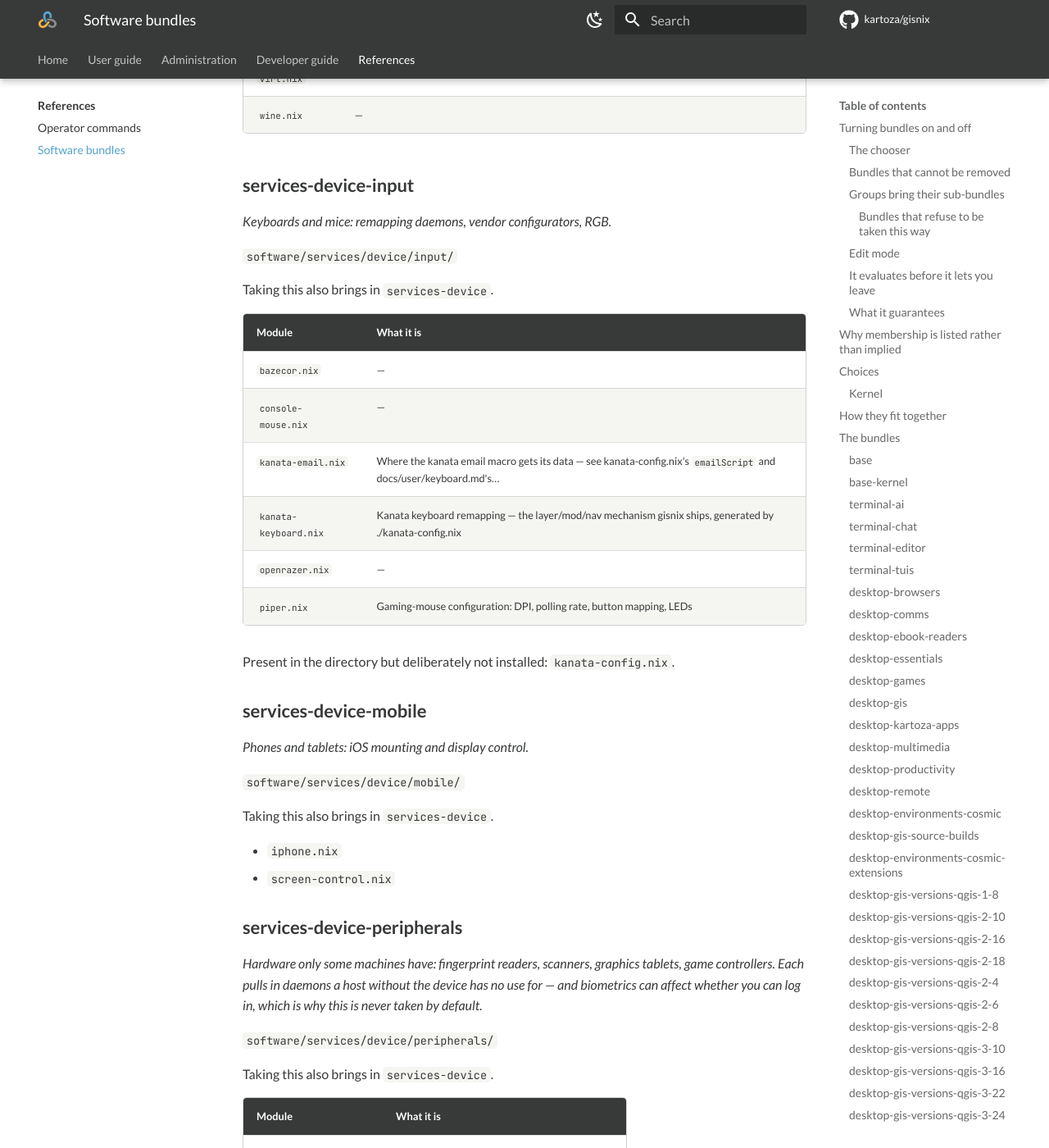
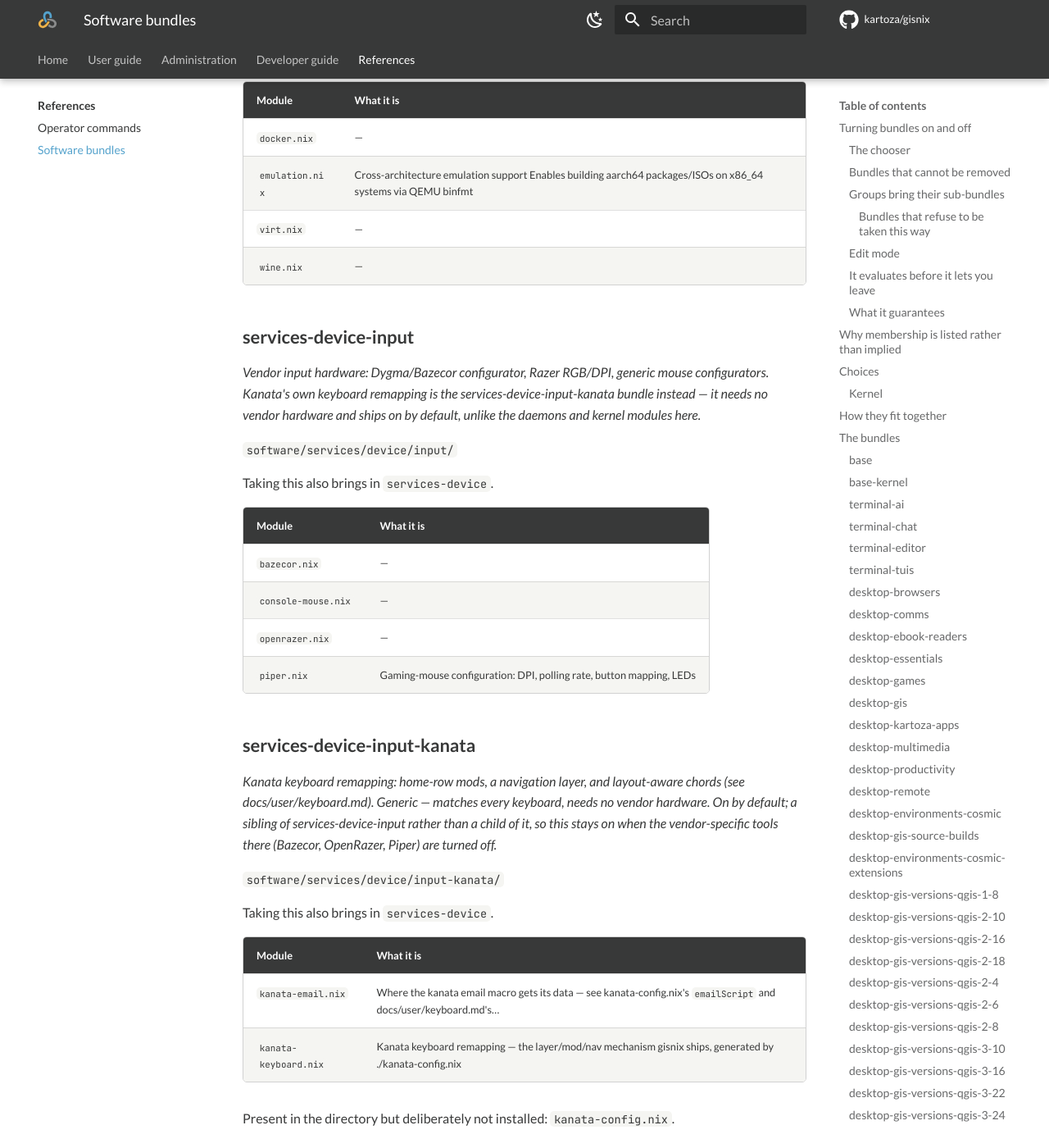
Before and after one commit to kartoza/gisnix, an MkDocs documentation site: the page built from docs/references/bundles.md, in a window 1280 px wide and 1400 px high, scrolled down 35699 px. Shown: the whole window at 82% size. Built offline with MkDocs 1.6.1 and Material for MkDocs 9.7.7, drawn with Linux system fonts in a browser that asks for light colours; comment, search, counter and statistics services are not loaded; some of the changed text lies outside the part shown.

Commit message:
feat: make kanata keyboard remapping on by default
Kanata was only reachable through services-device-input, bundled
together with Bazecor, OpenRazer, and Piper — vendor tools for hardware
most machines don't have, one of them an out-of-tree kernel module. That
made "just turn kanata on by default" and "keep vendor tools opt-in"
mutually exclusive as long as they shared one bundle.

Split kanata-keyboard.nix/kanata-email.nix/kanata-config.nix out into
their own services-device-input-kanata bundle — a sibling of
services-device-input under services-device, not a child of it, so it
stays on independent of the vendor tools. Added it to
DEFAULT_BUNDLES/ACTIVE (installer + gen-host-config.py), hosts/example,
and wired users.groups.uinput.members for the generated/example user —
kanata writes remapped keystrokes through /dev/uinput, and without that
group membership the feature would be "on" but silently non-functional
for the one account that matters on a fresh install.

```diff
--- a/docs/references/bundles.md
+++ b/docs/references/bundles.md
@@ -267,6 +267,7 @@ graph LR
   desktop_gis_versions_qgis_4_0["desktop-gis-versions-qgis-4-0<br/><i>opt-in</i>"]
   services_device_input["services-device-input"]
   services_device["services-device"]
+  services_device_input_kanata["services-device-input-kanata"]
   services_device_mobile["services-device-mobile"]
   services_device_peripherals["services-device-peripherals<br/><i>opt-in</i>"]
   services_device_printing["services-device-printing"]
@@ -310,6 +311,7 @@ graph LR
   desktop_gis_versions_qgis_3_8 --> desktop_gis
   desktop_gis_versions_qgis_4_0 --> desktop_gis
   services_device_input --> services_device
+  services_device_input_kanata --> services_device
   services_device_mobile --> services_device
   services_device_peripherals --> services_device
   services_device_printing --> services_device
@@ -364,13 +366,14 @@ graph LR
 | [`desktop-gis-versions-qgis-3-44`](#desktop-gis-versions-qgis-3-44)  | 1 | `desktop-gis` | — |
 | [`desktop-gis-versions-qgis-3-8`](#desktop-gis-versions-qgis-3-8)  | 1 | `desktop-gis` | — |
 | [`desktop-gis-versions-qgis-4-0`](#desktop-gis-versions-qgis-4-0)  | 1 | `desktop-gis` | — |
-| [`services-device`](#services-device)  | 2 | — | `services-device-input`, `services-device-mobile`, `services-device-peripherals`, `services-device-printing` |
+| [`services-device`](#services-device)  | 2 | — | `services-device-input`, `services-device-input-kanata`, `services-device-mobile`, `services-device-peripherals`, `services-device-printing` |
 | [`services-dns`](#services-dns)  | 2 | — | — |
 | [`services-network`](#services-network)  | 2 | — | — |
 | [`services-sync`](#services-sync)  | 2 | — | — |
 | [`services-system`](#services-system)  | 8 | — | `services-system-console`, `services-system-power`, `services-system-storage` |
 | [`services-virtualisation`](#services-virtualisation)  | 4 | — | — |
-| [`services-device-input`](#services-device-input)  | 6 | `services-device` | — |
+| [`services-device-input`](#services-device-input)  | 4 | `services-device` | — |
+| [`services-device-input-kanata`](#services-device-input-kanata)  | 2 | `services-device` | — |
 | [`services-device-mobile`](#services-device-mobile)  | 2 | `services-device` | — |
 | [`services-device-peripherals`](#services-device-peripherals)  | 4 | `services-device` | — |
 | [`services-device-printing`](#services-device-printing)  | 1 | `services-device` | — |
@@ -983,7 +986,7 @@ Taking this also brings in `desktop-gis`.
 
 ### services-device-input
 
-*Keyboards and mice: remapping daemons, vendor configurators, RGB.*
+*Vendor input hardware: Dygma/Bazecor configurator, Razer RGB/DPI, generic mouse configurators. Kanata's own keyboard remapping is the services-device-input-kanata bundle instead — it needs no vendor hardware and ships on by default, unlike the daemons and kernel modules here.*
 
 `software/services/device/input/`
 
@@ -993,10 +996,21 @@ Taking this also brings in `services-device`.
 | --- | --- |
 | `bazecor.nix` | — |
 | `console-mouse.nix` | — |
+| `openrazer.nix` | — |
+| `piper.nix` | Gaming-mouse configuration: DPI, polling rate, button mapping, LEDs |
+
+### services-device-input-kanata
+
+*Kanata keyboard remapping: home-row mods, a navigation layer, and layout-aware chords (see docs/user/keyboard.md). Generic — matches every keyboard, needs no vendor hardware. On by default; a sibling of services-device-input rather than a child of it, so this stays on when the vendor-specific tools there (Bazecor, OpenRazer, Piper) are turned off.*
+
+`software/services/device/input-kanata/`
+
+Taking this also brings in `services-device`.
+
+| Module | What it is |
+| --- | --- |
 | `kanata-email.nix` | Where the kanata email macro gets its data — see kanata-config.nix's `emailScript` and docs/user/keyboard.md's… |
 | `kanata-keyboard.nix` | Kanata keyboard remapping — the layer/mod/nav mechanism gisnix ships, generated by ./kanata-config.nix |
-| `openrazer.nix` | — |
-| `piper.nix` | Gaming-mouse configuration: DPI, polling rate, button mapping, LEDs |
 
 Present in the directory but deliberately not installed: `kanata-config.nix`.
 
--- a/docs/scripts/generate-keyboard-diagrams.py
+++ b/docs/scripts/generate-keyboard-diagrams.py
@@ -1,7 +1,7 @@
 #!/usr/bin/env python3
 """Generate keyboard-layout SVG diagrams for the default kanata layer.
 
-gisnix ships one kanata mechanism (software/services/device/input/
+gisnix ships one kanata mechanism (software/services/device/input-kanata/
 kanata-config.nix), applied to whichever physical board a host has. What
 differs between hosts is only the `kanataLayout` knob (see kanata-
 keyboard.nix) — "us" or "pt" — which picks the board geometry and the
```
Also changed, not shown: other parts of docs/references/bundles.md (+1 -1 lines), docs/user/index.md (+2 -2 lines), docs/user/keyboard.md (+5 -2 lines), 14 other files.
